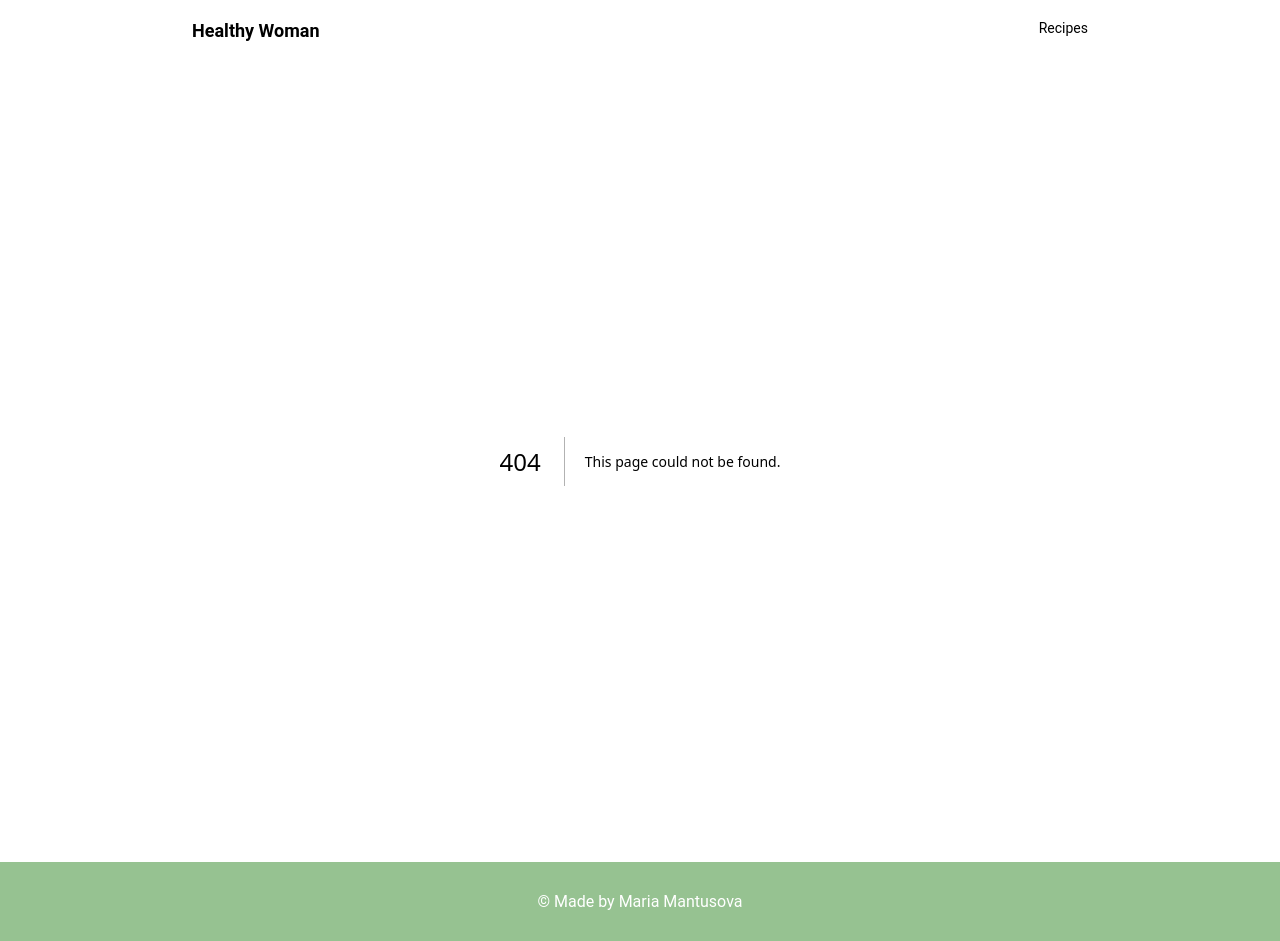
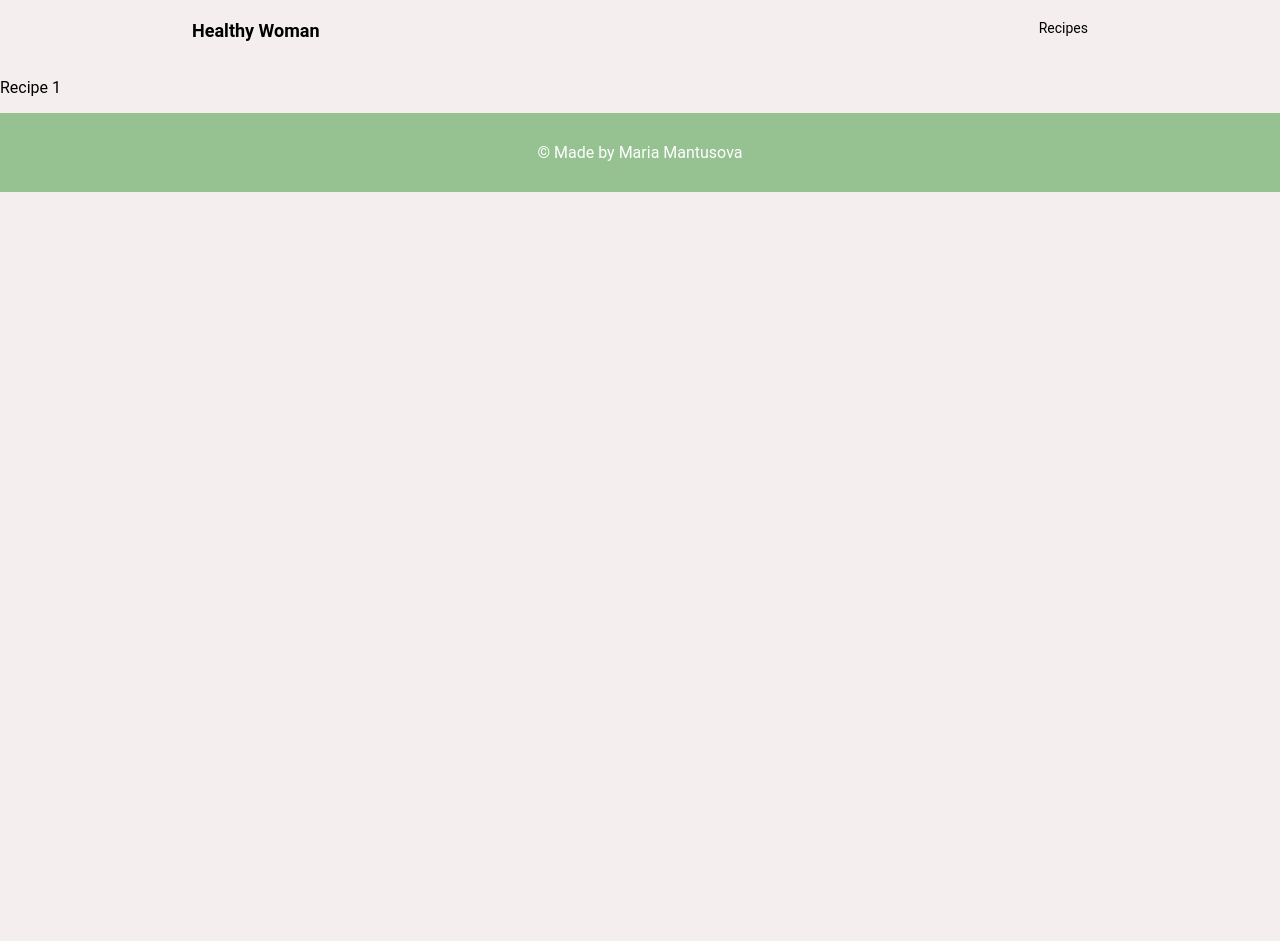
Before and after one commit to MariaMantusova/healthywoman_next, a Next.js app: page /recipes/1 in a window 1280 px wide. Before the commit this address had no page. After the commit the page ends 800 px from the top, so only its background shows below. Built offline with nearby package versions, Linux system fonts and the light colour scheme.

Commit message:
delete console warning

```diff
--- a/src/app/globals.css
+++ b/src/app/globals.css
@@ -9,3 +9,8 @@ body {
   font-family: Roboto, sans-serif;
   background-color: #F4EEEE;
 }
+
+.main {
+  display: flex;
+  flex-direction: column;
+}
--- a/src/app/layout.tsx
+++ b/src/app/layout.tsx
@@ -16,9 +16,9 @@ export default function RootLayout({
 }) {
   return (
       <html lang="en">
-      <body>
+      <body suppressHydrationWarning={true}>
       <Header/>
-      <main>
+      <main className="main">
           {children}
       </main>
       <Footer/>
--- /dev/null
+++ b/src/app/recipes/[id]/page.tsx
@@ -0,0 +1,15 @@
+interface IRecipeProps {
+    params: {
+        id: string
+    }
+}
+
+export function generateMetadata({params: { id }}: IRecipeProps) {
+    return {
+        title: id,
+    }
+}
+
+export default function Recipe({params: { id }}: IRecipeProps) {
+    return <p>Recipe {id}</p>
+}
--- a/src/app/recipes/page.tsx
+++ b/src/app/recipes/page.tsx
@@ -1,3 +1,3 @@
-export default function About() {
+export default function Recipes() {
     return <p>Hello</p>
 }
```
